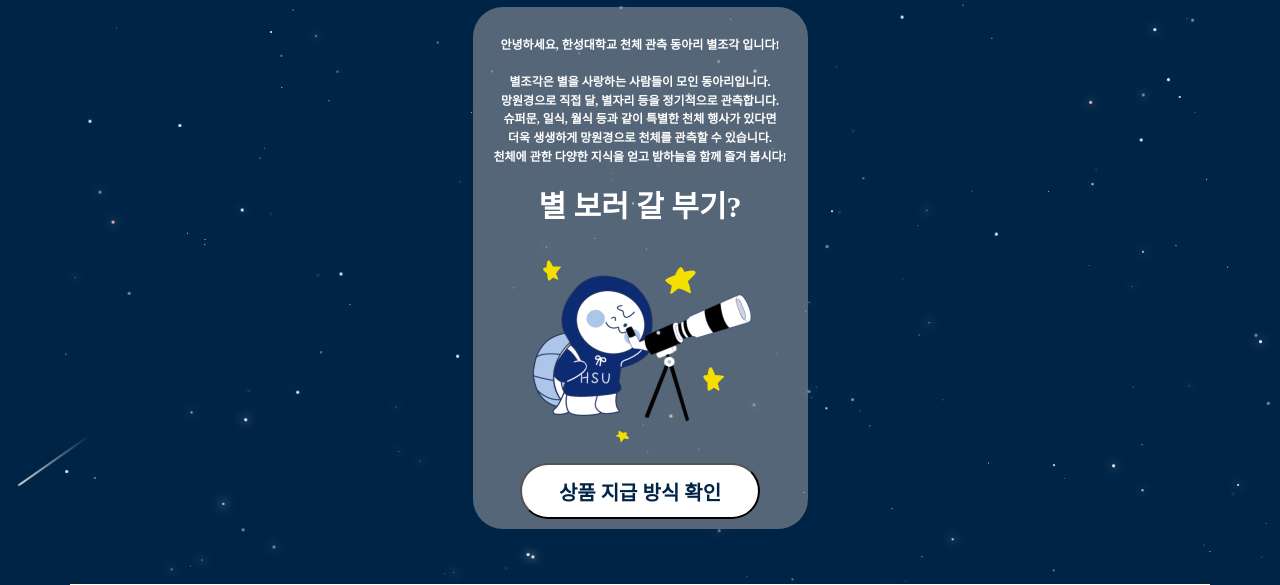
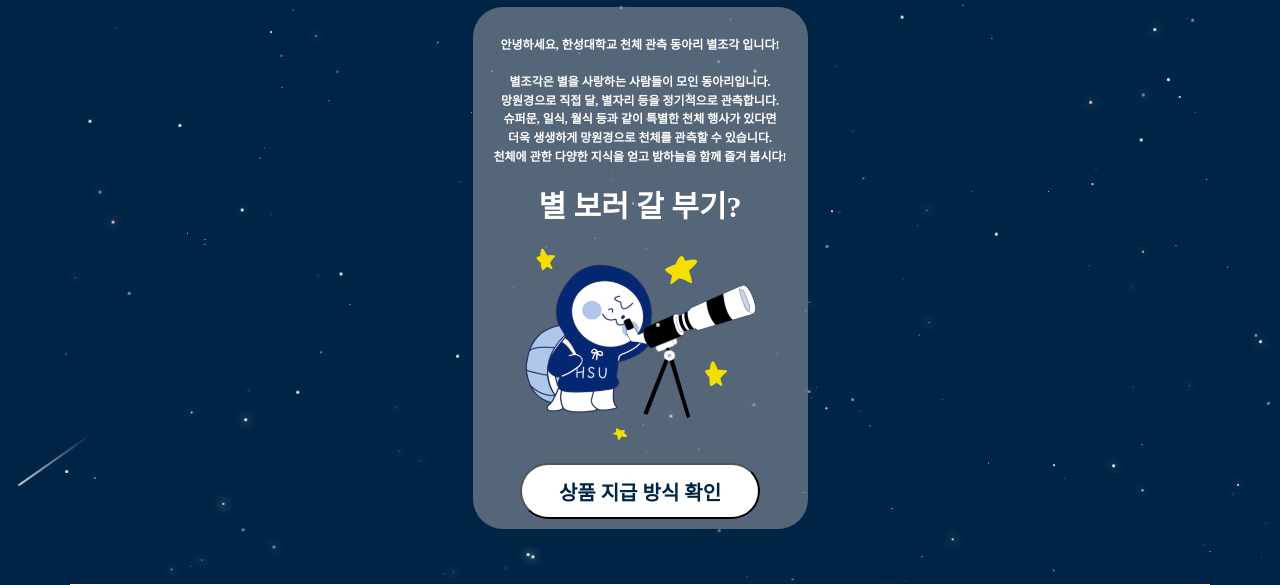
Before and after one commit to PieceOfStar/quiz-2023-2, a Django app: page / in a window 1280 px wide; the page is wider, and only the part inside the window is pictured. Shown: the part 166-751 px from the top of that part. Run offline with Django 4.2, Linux system fonts and the light colour scheme; some web fonts are replaced.

Commit message:
부기 이미지 변경

```diff
--- a/static/css/components/header.css
+++ b/static/css/components/header.css
@@ -15,7 +15,7 @@ hr {
 }
 
 #banner {
-    width: 15.0625rem;
+    /* width: 15.0625rem; */
     height: 12.875rem;
     flex-shrink: 0;
 }
--- a/templates/quiz/home.html
+++ b/templates/quiz/home.html
@@ -24,7 +24,7 @@
         <p class="StarBoogie">
             별 보러 갈 부기?
         </p>
-        <img id="banner" src="{% static 'image/boogie.png' %}">
+        <img id="banner" src="{% static 'image/observe_boogie.png' %}">
 
 
         <button class="check-btn" onclick="location.href='{% url 'quiz:form' %}'">
```
Also changed, not shown: static/image/observe_boogie.png (added).
